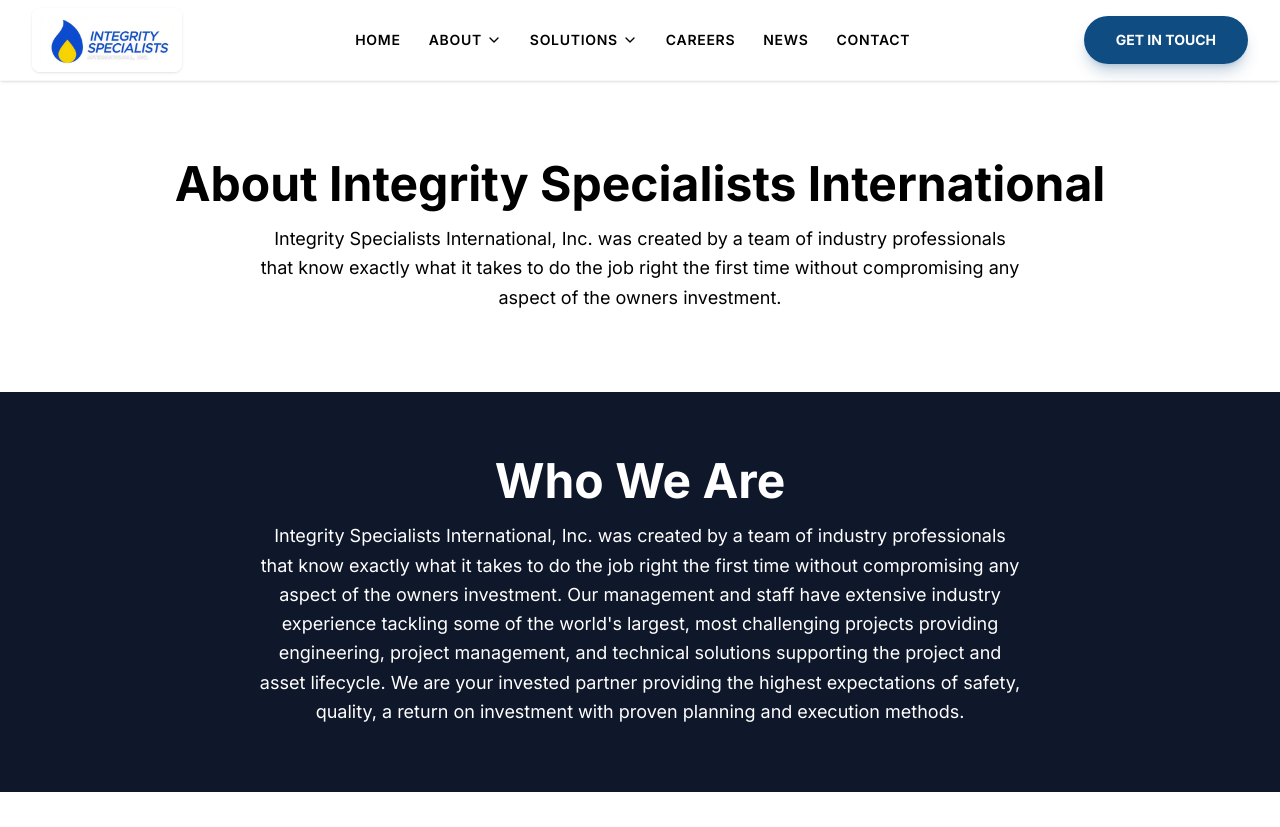
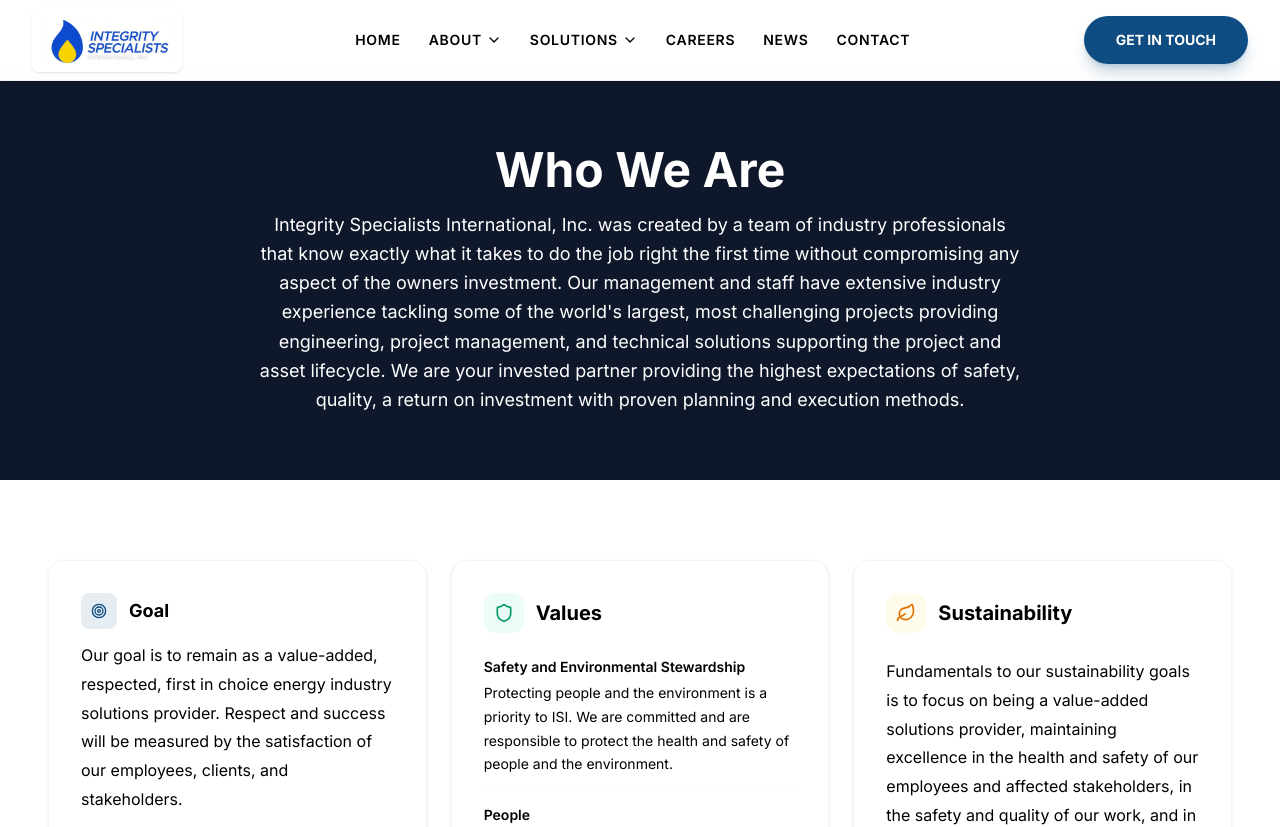
Before and after one commit to Muhammadkashifsaeed/System, a Next.js app: page /about in a window 1280 px wide. Shown: the top 827 px of the page. Built offline with nearby package versions, Linux system fonts and the light colour scheme.

Commit message:
fix: remove duplicate top heading from About page

```diff
--- a/src/app/about/page.tsx
+++ b/src/app/about/page.tsx
@@ -50,14 +50,6 @@
 export default function AboutPage() {
   return (
     <div className="flex flex-col">
-      <section className="bg-white section-padding">
-        <div className="container-custom text-center">
-          <h1 className="text-3xl font-bold text-black md:text-4xl lg:text-5xl">About Integrity Specialists International</h1>
-          <p className="mx-auto mt-4 max-w-3xl text-base leading-relaxed text-black md:text-lg">
-            Integrity Specialists International, Inc. was created by a team of industry professionals that know exactly what it takes to do the job right the first time without compromising any aspect of the owners investment.
-          </p>
-        </div>
-      </section>
       <AboutWhoWeAre />
       <AboutHSESections />
       <AboutPrinciples />
```
